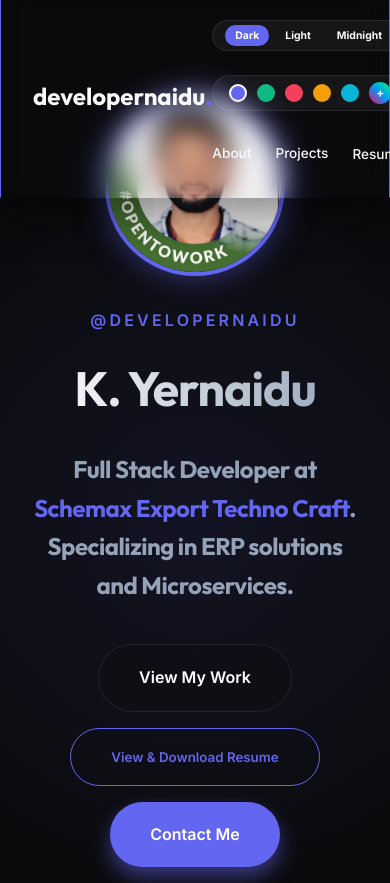
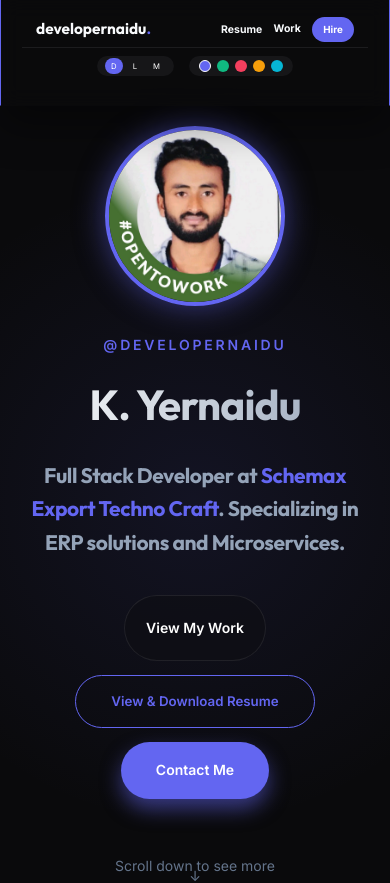
Before and after one commit to developernaidu/portfolio, a React (Vite) app: page / in a window 390 px wide. Shown: the top 883 px of the page. Built offline with nearby package versions, Linux system fonts and the light colour scheme.

Commit message:
@ changes for mobile view

```diff
--- a/package.json
+++ b/package.json
@@ -5,7 +5,7 @@
   "homepage": "https://developernaidu.github.io/portfolio/",
   "type": "module",
   "scripts": {
-    "dev": "vite",
+    "dev": "vite --host",
     "build": "vite build",
     "predeploy": "npm run build",
     "deploy": "gh-pages -d dist",
--- a/src/App.jsx
+++ b/src/App.jsx
@@ -85,123 +85,66 @@
         left: 0,
         right: 0,
         zIndex: 1000,
-        padding: isScrolled ? '1rem 0' : '1.5rem 0',
+        padding: isScrolled ? '0.5rem 0' : '0.8rem 0',
         transition: 'var(--transition)',
         borderBottom: isScrolled ? '1px solid var(--glass-border)' : '1px solid transparent',
-        background: isScrolled ? 'var(--glass-bg)' : 'transparent'
+        background: isScrolled ? 'var(--glass-bg)' : 'rgba(10,10,12,0.8)',
+        backdropFilter: 'blur(10px)'
       }}>
-        <div className="container" style={{ display: 'flex', justifyContent: 'space-between', alignItems: 'center' }}>
-          <div style={{ fontSize: '1.5rem', fontWeight: 700, fontFamily: 'var(--font-heading)' }}>
+        <div className="container" style={{
+          display: 'flex',
+          justifyContent: 'space-between',
+          alignItems: 'center',
+          gap: '0.5rem'
+        }}>
+          <div style={{ fontSize: '1.1rem', fontWeight: 800, fontFamily: 'var(--font-heading)', whiteSpace: 'nowrap' }}>
             developernaidu<span style={{ color: 'var(--primary)' }}>.</span>
           </div>
 
-          <div style={{ display: 'flex', gap: '1.5rem', alignItems: 'center', flexWrap: 'wrap' }}>
-            {/* Background Theme Switcher */}
-            <div className="no-print" style={{
-              display: 'flex',
-              gap: '6px',
-              alignItems: 'center',
-              background: 'rgba(255,255,255,0.05)',
-              padding: '4px 12px',
-              borderRadius: '50px',
-              border: '1px solid var(--glass-border)'
-            }}>
-              {bgThemes.map(t => (
-                <button
-                  key={t.name}
-                  onClick={() => setBgTheme(t.name.toLowerCase())}
-                  style={{
-                    fontSize: '0.65rem',
-                    fontWeight: 700,
-                    padding: '4px 10px',
-                    borderRadius: '20px',
-                    background: bgTheme === t.name.toLowerCase() ? 'var(--accent)' : 'transparent',
-                    color: bgTheme === t.name.toLowerCase() ? '#fff' : 'var(--text-color)',
-                    cursor: 'pointer',
-                    transition: 'var(--transition)',
-                  }}
-                >
-                  {t.name}
-                </button>
-              ))}
-            </div>
-
-            {/* Accent Color Picker */}
-            <div className="no-print" style={{
-              display: 'flex',
-              gap: '10px',
-              alignItems: 'center',
-              background: 'rgba(255,255,255,0.05)',
-              padding: '6px 16px',
-              borderRadius: '50px',
-              border: '1px solid var(--glass-border)'
-            }}>
-              {themes.map(t => (
-                <button
-                  key={t.name}
-                  onClick={() => setAccentColor(t.color)}
-                  title={t.name}
-                  style={{
-                    width: '18px',
-                    height: '18px',
-                    borderRadius: '50%',
-                    background: t.color,
-                    border: accentColor === t.color ? '2px solid white' : 'none',
-                    cursor: 'pointer',
-                    transition: 'var(--transition)'
-                  }}
-                  onMouseEnter={(e) => { e.target.style.transform = 'scale(1.2)'; }}
-                  onMouseLeave={(e) => { e.target.style.transform = 'scale(1)'; }}
-                />
-              ))}
-
-              <div style={{ position: 'relative', width: '22px', height: '22px' }}>
-                <div style={{
-                  width: '22px',
-                  height: '22px',
-                  borderRadius: '50%',
-                  background: 'linear-gradient(45deg, #f06, #09f, #0f6)',
-                  cursor: 'pointer',
-                  display: 'flex',
-                  alignItems: 'center',
-                  justifyContent: 'center',
-                  fontSize: '12px',
-                  color: 'white',
-                  fontWeight: 900
-                }}
-                onClick={() => document.getElementById('customColorPicker').click()}
-                >
-                  +
-                </div>
-                <input
-                  id="customColorPicker"
-                  type="color"
-                  value={accentColor}
-                  onChange={(e) => setAccentColor(e.target.value)}
-                  style={{ position: 'absolute', opacity: 0, width: 0, height: 0, pointerEvents: 'none' }}
-                />
-              </div>
-            </div>
-
-            <div style={{ display: 'flex', gap: '1.5rem', alignItems: 'center' }}>
-              <a href="#about" style={{ fontSize: '0.85rem', fontWeight: 500, color: 'var(--text-color)' }}>About</a>
-              <a href="#projects" style={{ fontSize: '0.85rem', fontWeight: 500, color: 'var(--text-color)' }}>Projects</a>
-              <button onClick={() => setView('resume')} style={{ fontSize: '0.85rem', fontWeight: 500, color: 'var(--text-color)', cursor: 'pointer' }}>Resume</button>
+          <div style={{ display: 'flex', gap: '0.8rem', alignItems: 'center' }}>
+            {/* Very Compact Mobile Nav Links */}
+            <div style={{ display: 'flex', gap: '0.8rem', alignItems: 'center' }}>
+              <button onClick={() => setView('resume')} style={{ fontSize: '0.75rem', fontWeight: 700, color: 'var(--text-color)', cursor: 'pointer', background: 'none', border: 'none' }}>Resume</button>
+              <a href="#projects" style={{ fontSize: '0.75rem', fontWeight: 700, color: 'var(--text-color)' }}>Work</a>
               <a href="#contact" style={{
-                fontSize: '0.85rem',
-                fontWeight: 600,
-                padding: '0.5rem 1rem',
+                fontSize: '0.7rem',
+                fontWeight: 700,
+                padding: '0.35rem 0.8rem',
                 borderRadius: '50px',
                 backgroundColor: 'var(--primary)',
                 color: 'white'
-              }}>Contact</a>
+              }}>Hire</a>
             </div>
+          </div>
+        </div>
+
+        {/* Sub-Nav for Mobile Settings (Optional/Compact) */}
+        <div className="settings-sub-nav no-print" style={{
+          display: 'flex',
+          justifyContent: 'center',
+          gap: '15px',
+          padding: '8px 0',
+          borderTop: '1px solid var(--glass-border)',
+          marginTop: '5px',
+          overflowX: 'auto'
+        }}>
+          <div style={{ display: 'flex', gap: '4px', background: 'rgba(255,255,255,0.05)', padding: '2px 8px', borderRadius: '50px' }}>
+            {bgThemes.map(t => (
+              <button key={t.name} onClick={() => setBgTheme(t.name.toLowerCase())} style={{ fontSize: '0.55rem', padding: '2px 6px', borderRadius: '20px', background: bgTheme === t.name.toLowerCase() ? 'var(--accent)' : 'transparent', color: '#fff', border: 'none' }}>{t.name[0]}</button>
+            ))}
+          </div>
+          <div style={{ display: 'flex', gap: '6px', background: 'rgba(255,255,255,0.05)', padding: '4px 10px', borderRadius: '50px' }}>
+            {themes.map(t => (
+              <button key={t.name} onClick={() => setAccentColor(t.color)} style={{ width: '12px', height: '12px', borderRadius: '50%', background: t.color, border: accentColor === t.color ? '1.5px solid white' : 'none' }} />
+            ))}
           </div>
         </div>
       </nav>
 
-      {/* Hero Section */}
-      <Hero onViewResume={() => setView('resume')} />
+      <div style={{ paddingTop: '80px' }}>
+        {/* Hero Section */}
+        <Hero onViewResume={() => setView('resume')} />
+      </div>
 
       {/* About Section */}
       <About />
--- a/src/components/Resume.jsx
+++ b/src/components/Resume.jsx
@@ -30,17 +30,17 @@
       </button>
 
       {/* Resume Paper */}
-      <div id="resume-paper" style={{
-        width: '230mm',
+      <div id="resume-paper" className="resume-grid" style={{
+        width: '100%',
+        maxWidth: '230mm',
         minHeight: '297mm',
         background: '#fff',
-        display: 'grid',
-        gridTemplateColumns: '35% 65%',
         boxShadow: '0 0 50px rgba(0,0,0,0.25)',
         color: '#1a1a1a',
         fontFamily: "'Inter', sans-serif",
         lineHeight: '1.25',
-        overflow: 'hidden'
+        overflow: 'hidden',
+        margin: '2rem auto'
       }}>
 
         {/* SIDEBAR (Left) */}
@@ -237,10 +237,34 @@
       <style dangerouslySetInnerHTML={{
         __html: `
         @import url('https://fonts.googleapis.com/css2?family=Inter:wght@400;600;700;800&display=swap');
+
+        .resume-grid {
+          display: grid;
+          grid-template-columns: 35% 65%;
+        }
+
+        @media (max-width: 850px) {
+          .resume-grid {
+            grid-template-columns: 1fr !important;
+          }
+          #resume-paper {
+            margin: 0 !important;
+            border-radius: 0 !important;
+          }
+        }
+
         @media print {
           .no-print { display: none !important; }
           body { background: #fff !important; padding: 0 !important; }
-          #resume-paper { box-shadow: none !important; margin: 0 !important; width: 210mm !important; }
+          #resume-paper {
+            box-shadow: none !important;
+            margin: 0 !important;
+            width: 210mm !important;
+            max-width: none !important;
+          }
+          .resume-grid {
+            grid-template-columns: 35% 65% !important;
+          }
         }
       `}} />
     </div>
--- a/src/index.css
+++ b/src/index.css
@@ -30,6 +30,16 @@
   --glass-border: rgba(255, 255, 255, 0.08);
 
   --transition: all 0.3s cubic-bezier(0.4, 0, 0.2, 1);
+}
+
+html {
+  font-size: 16px;
+}
+
+@media (max-width: 768px) {
+  html {
+    font-size: 14px;
+  }
 }
 
 * {
@@ -163,6 +173,12 @@
   box-shadow: 0 20px 40px rgba(0, 0, 0, 0.4);
 }
 
+@media (max-width: 600px) {
+  .glass {
+    padding: 1.5rem !important;
+  }
+}
+
 .social-icon {
   width: 45px;
   height: 45px;
@@ -189,8 +205,46 @@
   padding: 0 2rem;
 }
 
+@media (max-width: 1024px) {
+  .container {
+    padding: 0 1.5rem;
+  }
+}
+
+@media (max-width: 768px) {
+  .container {
+    padding: 0 1rem;
+  }
+
+  section {
+    padding: 4rem 0;
+  }
+
+  .section-title {
+    font-size: 2rem;
+    margin-bottom: 2rem;
+  }
+
+  .settings-sub-nav {
+    display: flex !important;
+  }
+}
+
+@media (min-width: 769px) {
+  .settings-sub-nav {
+    display: none !important;
+  }
+}
+
 section {
   padding: 6rem 0;
+  scroll-margin-top: 80px;
+}
+
+@media (max-width: 600px) {
+  section {
+    padding: 3rem 0;
+  }
 }
 
 .section-title {
```
Also changed, not shown: 1 other file (tests, documents, lock files or other folders).
